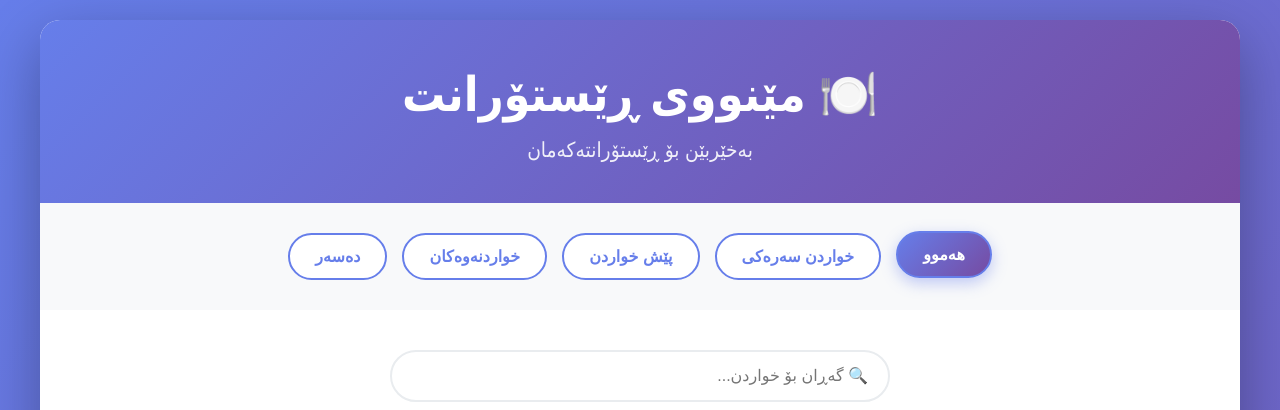
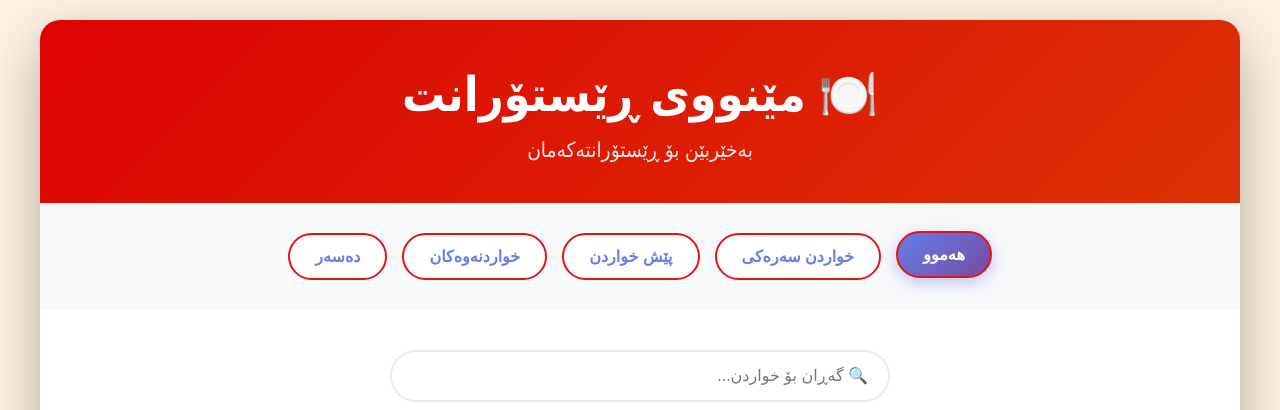
Before and after one commit to erevanakb/menuu, a plain HTML site: page index.html in a window 1280 px wide. Shown: the top 410 px of the page. Drawn offline with Linux system fonts and the light colour scheme.

Commit message:
Refactor index.html for improved design
Updated styles and layout for better aesthetics.

```diff
--- a/index.html
+++ b/index.html
@@ -13,7 +13,7 @@
 
         body {
             font-family: 'Segoe UI', Tahoma, Geneva, Verdana, sans-serif;
-            background: linear-gradient(135deg, #667eea 0%, #764ba2 100%);
+            background: linear-gradient(135deg, #FEF3E2 0%, #FEF3E2 100%);
             min-height: 100vh;
             padding: 20px;
         }
@@ -28,7 +28,7 @@
         }
 
         .header {
-            background: linear-gradient(135deg, #667eea 0%, #764ba2 100%);
+            background: linear-gradient(135deg, #DD0303 0%, #dc3106 100%);
             color: white;
             padding: 40px 20px;
             text-align: center;
@@ -62,7 +62,7 @@
         .category-btn {
             padding: 12px 25px;
             background: white;
-            border: 2px solid #667eea;
+            border: 2px solid #e71212;
             color: #667eea;
             border-radius: 25px;
             cursor: pointer;
@@ -378,4 +378,5 @@
         window.onload = () => renderMenu();
     </script>
 </body>
+
 </html>
```
